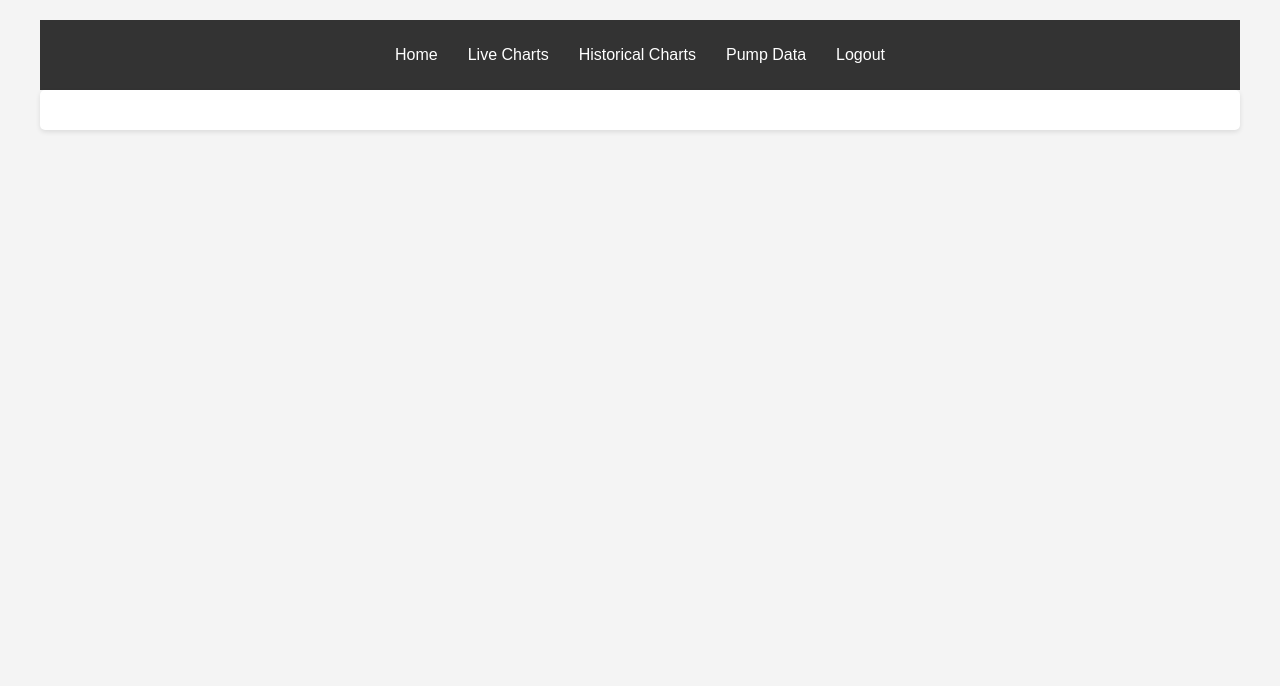
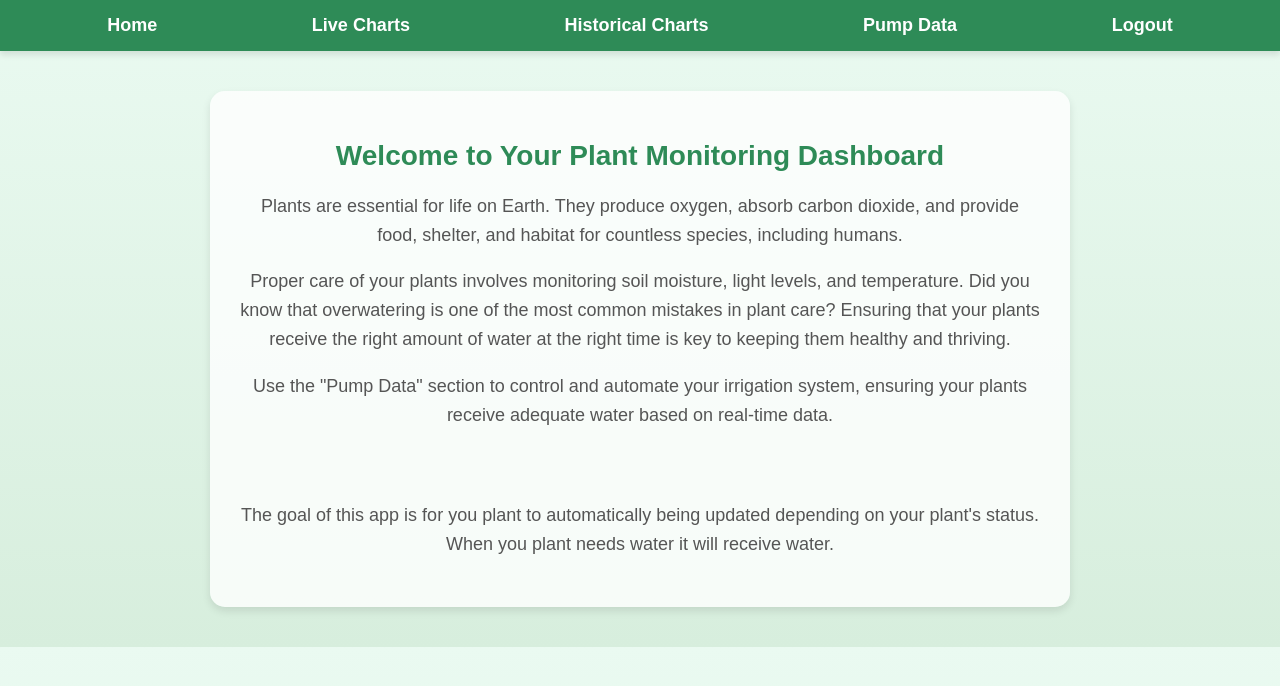
Before and after one commit to JackSchool935/PlantWateringAutomation, a Flask app: page / in a window 1280 px wide. Shown: the top 686 px of the page. Run offline with Flask 3, Linux system fonts and the light colour scheme; the visitor is signed in with stand-in values (Sample User, id 1).

Commit message:
cssChange

```diff
--- a/app.py
+++ b/app.py
@@ -15,16 +15,16 @@ USERNAME = 'admin'
 PASSWORD = 'password'
 
 # MQTT Configuration
-MQTT_BROKER = "192.168.227.165"  # Replace with your MQTT broker address
-MQTT_PORT = 1883
-MQTT_TOPIC = "plant_monitor/data"
+# MQTT_BROKER = "192.168.227.165"  # Replace with your MQTT broker address
+# MQTT_PORT = 1883
+# MQTT_TOPIC = "plant_monitor/data"
 
 # Set the data folder path
 DATA_FOLDER = "data"
 os.makedirs(DATA_FOLDER, exist_ok=True)  # Ensure the data directory exists
 
 # MQTT client setup
-mqtt_client = mqtt.Client()
+# mqtt_client = mqtt.Client()
 
 @app.route('/')
 def home_func():
@@ -104,17 +104,17 @@ def on_message(client, userdata, message):
         print(f"Error in on_message: {e}")
 
 # MQTT setup
-mqtt_client.on_message = on_message
-mqtt_client.connect(MQTT_BROKER, MQTT_PORT, 60)
-mqtt_client.subscribe(MQTT_TOPIC)
-
-# Start the MQTT loop in a separate thread
-def mqtt_loop():
-    mqtt_client.loop_forever()
-
-mqtt_thread = threading.Thread(target=mqtt_loop)
-mqtt_thread.daemon = True
-mqtt_thread.start()
+# mqtt_client.on_message = on_message
+# mqtt_client.connect(MQTT_BROKER, MQTT_PORT, 60)
+# mqtt_client.subscribe(MQTT_TOPIC)
+#
+# # Start the MQTT loop in a separate thread
+# def mqtt_loop():
+#     mqtt_client.loop_forever()
+#
+# mqtt_thread = threading.Thread(target=mqtt_loop)
+# mqtt_thread.daemon = True
+# mqtt_thread.start()
 
 # Run the Flask app with Socket.IO
 if __name__ == '__main__':
--- a/templates/base.html
+++ b/templates/base.html
@@ -4,9 +4,96 @@
     <meta charset="UTF-8">
     <meta name="viewport" content="width=device-width, initial-scale=1.0">
     <title>{{ title }}</title>
-    <link rel="stylesheet" href="{{ url_for('static', filename='css/style.css') }}">
+{#    <link rel="stylesheet" href="{{ url_for('static', filename='css/style.css') }}">#}
     <script src="https://cdn.jsdelivr.net/npm/chart.js"></script>
     <script src="https://code.jquery.com/jquery-3.6.0.min.js"></script>
+    <style>
+        /* General styling */
+        body {
+            font-family: Arial, sans-serif;
+            margin: 0;
+            padding: 0;
+            background: linear-gradient(to bottom, #eafaf1, #d7eedd);
+            color: #2e8b57;
+        }
+
+        /* Navbar styling */
+        nav {
+            background-color: #2e8b57;
+            padding: 15px 30px;
+            box-shadow: 0 4px 6px rgba(0, 0, 0, 0.1);
+        }
+
+        nav ul {
+            list-style: none;
+            margin: 0;
+            padding: 0;
+            display: flex;
+            justify-content: space-around;
+        }
+
+        nav ul li {
+            display: inline;
+        }
+
+        nav ul li a {
+            text-decoration: none;
+            color: white;
+            font-size: 18px;
+            font-weight: bold;
+            padding: 8px 15px;
+            border-radius: 5px;
+            transition: background 0.3s ease, color 0.3s ease;
+        }
+
+        nav ul li a:hover {
+            background-color: #66cdaa;
+            color: #fff;
+        }
+
+        /* Content area */
+        .content {
+            padding: 40px;
+            text-align: center;
+        }
+
+        .educative-section {
+            background-color: rgba(255, 255, 255, 0.8);
+            padding: 30px;
+            border-radius: 15px;
+            box-shadow: 0 4px 8px rgba(0, 0, 0, 0.1);
+            max-width: 800px;
+            margin: 0 auto;
+        }
+
+        .educative-section h1 {
+            font-size: 28px;
+            color: #2e8b57;
+            margin-bottom: 20px;
+        }
+
+        .educative-section p {
+            font-size: 18px;
+            line-height: 1.6;
+            color: #555;
+        }
+
+        /* Button for controlling the pump */
+        .pump-button {
+            background: linear-gradient(135deg, #3cb371, #66cdaa);
+            color: white;
+            font-size: 18px;
+            padding: 10px 20px;
+            border: none;
+            border-radius: 8px;
+            cursor: pointer;
+            transition: background 0.3s ease;
+        }
+
+        .pump-button:hover {
+            background: linear-gradient(135deg, #66cdaa, #3cb371);
+        }
+    </style>
 </head>
 <body>
     <nav>
@@ -19,9 +106,31 @@
         </ul>
     </nav>
 
-    <div class="content">
-        {% block content %}{% endblock %}
+
+        {% block content %}
+            <div class="content">
+        <div class="educative-section">
+            <h1>Welcome to Your Plant Monitoring Dashboard</h1>
+            <p>
+                Plants are essential for life on Earth. They produce oxygen, absorb carbon dioxide, and provide food, shelter, and habitat for countless species, including humans.
+            </p>
+            <p>
+                Proper care of your plants involves monitoring soil moisture, light levels, and temperature. Did you know that overwatering is one of the most common mistakes in plant care? Ensuring that your plants receive the right amount of water at the right time is key to keeping them healthy and thriving.
+            </p>
+            <p>
+                Use the "Pump Data" section to control and automate your irrigation system, ensuring your plants receive adequate water based on real-time data.
+            </p>
+            <br>
+            <br>
+            <p>
+                The goal of this app is for you plant to automatically being updated depending on your plant's status. When you plant needs water it will receive water.
+            </p>
+        </div>
+
     </div>
+
+
+        {% endblock %}
 
     <script>
         function togglePump(state) {
--- a/templates/historicaldata.html
+++ b/templates/historicaldata.html
@@ -1,6 +1,8 @@
 {% extends "base.html" %}
 
 {% block content %}
+
+
 <h1>Historical Data</h1>
 
 <!-- Search Bar -->
```
Also changed, not shown: templates/live-data.html (+5 -3 lines).
